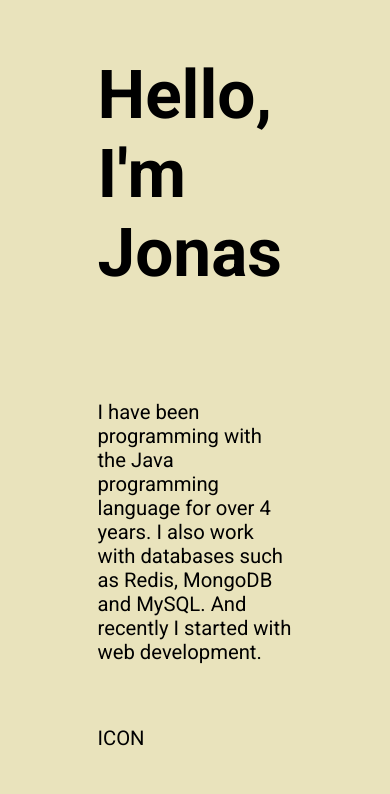
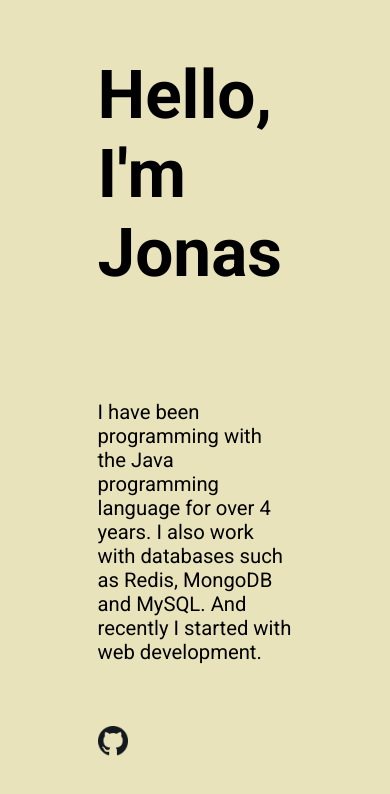
Before and after one commit to JxstJonas/jxstjonas.github.io, a Next.js app: page / in a window 390 px wide. Shown: the top 794 px of the page. Built offline with nearby package versions, Linux system fonts and the light colour scheme.

Commit message:
refactor: Add Icon and Responsive design

```diff
--- a/pages/index.js
+++ b/pages/index.js
@@ -1,11 +1,16 @@
 import styles from '../styles/Home.module.css'
+import Image from 'next/image';
+import Link from 'next/link';
+
+//Image
+import GitIcon from '../public/img/github.png'
 
 export default function Home() {
     return (
         <div className={styles.middle}>
             <div className={styles.grid} >
                 <div className={`${styles.flexSection}`}>
-                    <h1 className={`${styles.title}`}>Hello, I'm Jonas</h1>
+                    <h1 className={`${styles.title} title`}>Hello, I'm Jonas</h1>
                 </div>
                 <div>
                     <p className={styles.textBox}>
@@ -14,8 +19,12 @@ export default function Home() {
                         And recently I started with web development.
                     </p>
                 </div>
-                <div className={`${styles.icon}`}>
-                    ICON
+                <div>
+                    <div className={`${styles.icon}`}>
+                    <a href='https://github.com/JxstJonas' target='_blank' rel='noreferrer'>
+                        <Image src={GitIcon} className={styles.gitIcon} alt='github'/>
+                    </a>
+                    </div>
                 </div>
             </div>
         </div>
--- a/styles/Home.module.css
+++ b/styles/Home.module.css
@@ -34,6 +34,15 @@
 .icon {
     display: flex;
     align-items: flex-start;
+    width: 30px;
+    height: auto;
+    transition: all 0.3s ease 0.1s;
+}
+
+
+.icon:hover {
+    cursor: pointer;
+    transform: translateY(-5px);
 }
 
 
--- a/styles/globals.css
+++ b/styles/globals.css
@@ -7,7 +7,6 @@ body {
   font-family: 'Roboto', sans-serif;
   background-color: #e9e3bc;
   font-size: 70px;
-  transition: ease-in-out 0.3s;
 }
 
 a {
```
Also changed, not shown: public/img/github.png (added), 1 other file (tests, documents, lock files or other folders).
